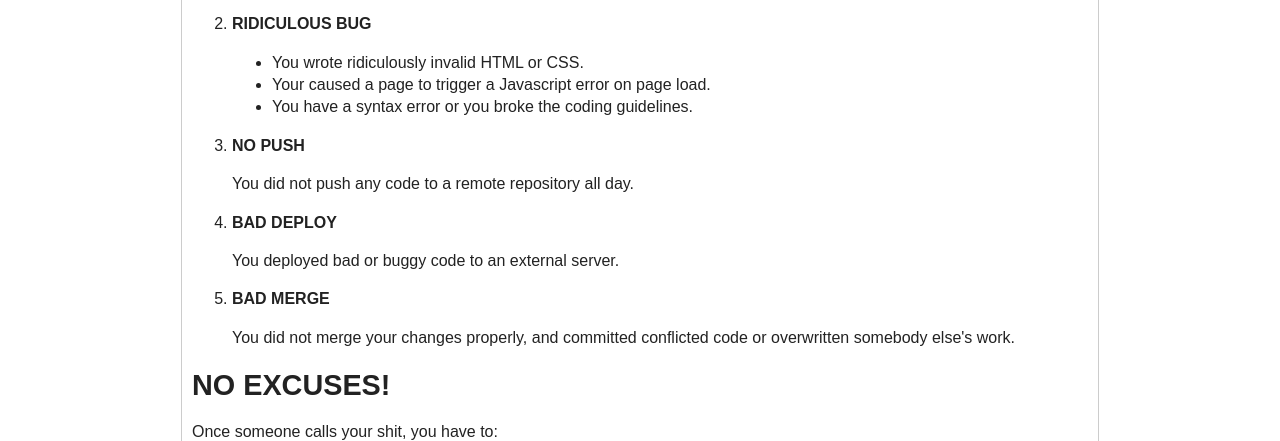
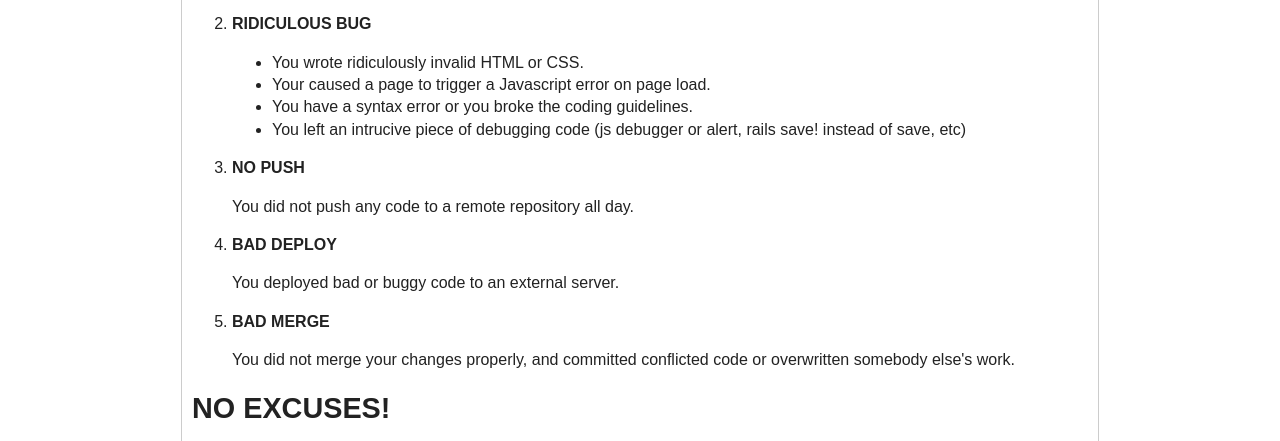
Before and after one commit to n0nick/pushbag, a plain HTML site: page index.html in a window 1280 px wide. Shown: the part 357-798 px from the top of the page. Drawn offline with Linux system fonts and the light colour scheme.

Commit message:
Added debug code item to Ridiculous Bug section

```diff
--- a/index.html
+++ b/index.html
@@ -32,6 +32,7 @@
               <li>You wrote ridiculously invalid HTML or CSS.</li>
               <li>Your caused a page to trigger a Javascript error on page load.</li>
               <li>You have a syntax error or you broke the coding guidelines.</li>
+              <li>You left an intrucive piece of debugging code (js debugger or alert, rails save! instead of save, etc)</li>
             </ul>
           </li>
           <li>
```
